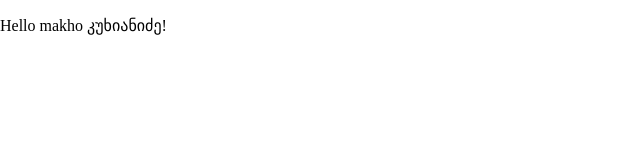
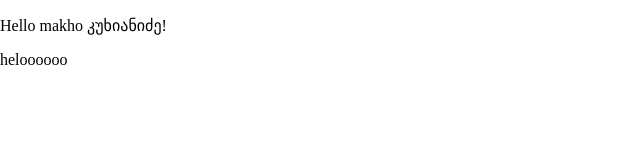
Before and after one commit to makho-kukhianidze/makhoTest-test12-12, an Angular app: page / in a window 1280 px wide. Shown: the top 160 px of the page, without its empty margins (0-640 px from the left). Built offline with nearby package versions, Linux system fonts and the light colour scheme.

Commit message:
Update app.component.html

```diff
--- a/src/app/app.component.html
+++ b/src/app/app.component.html
@@ -1 +1,2 @@
 <p>Hello makho კუხიანიძე!</p>
+<p> heloooooo </p>
```
